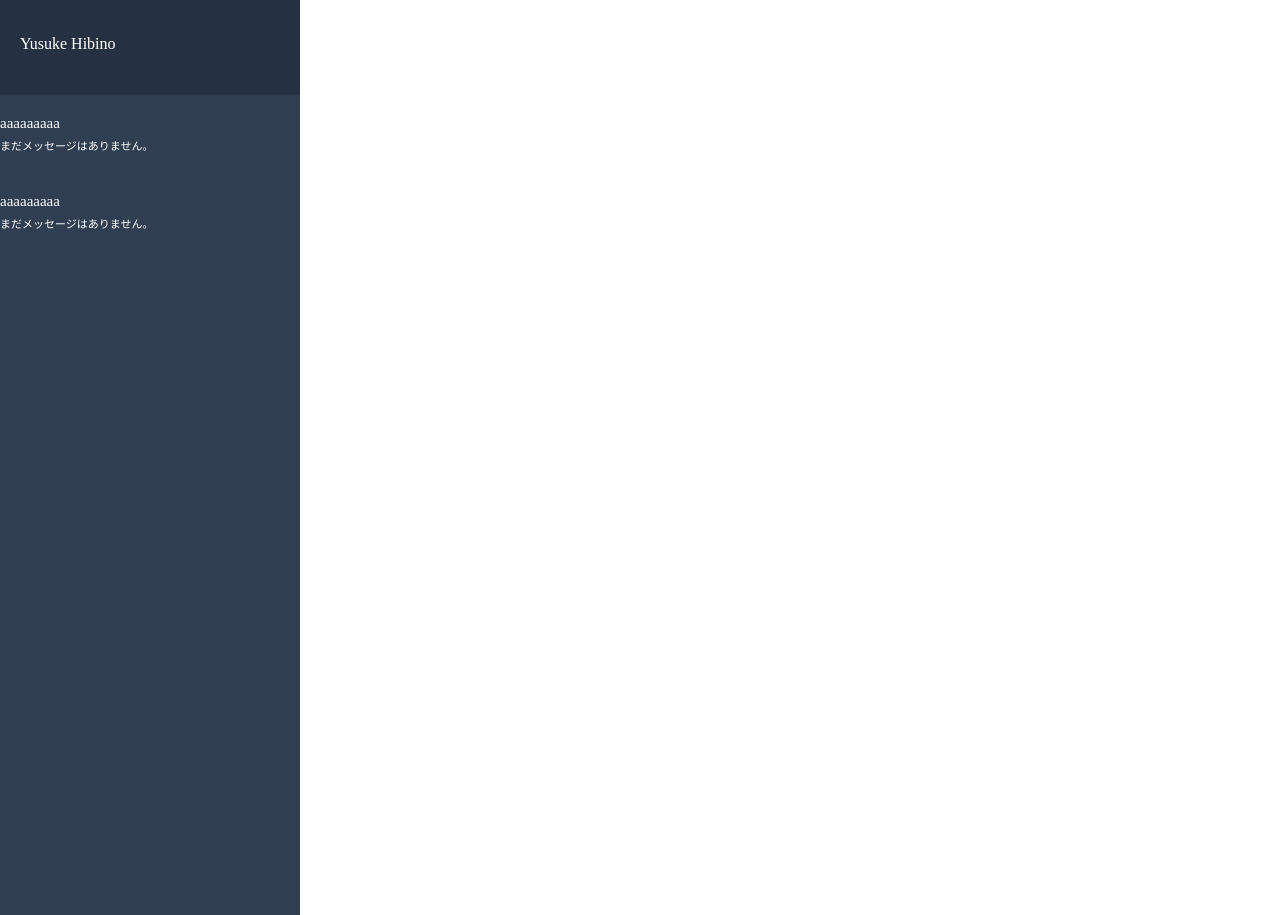
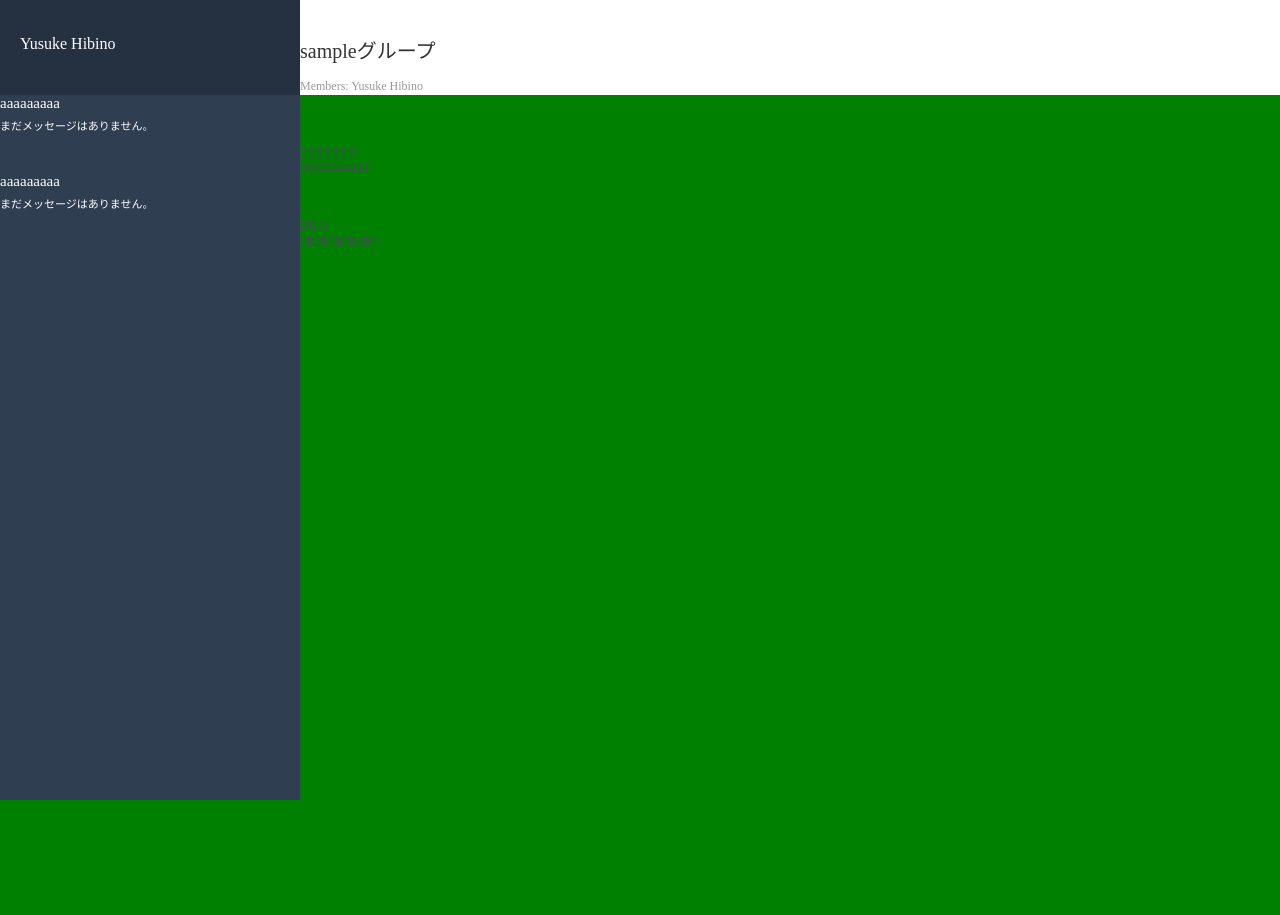
Before and after one commit to YSKh616/chat-space, a Rails app: page / in a window 1280 px wide. After the commit the page ends 800 px from the top, so only its background shows below. Run offline with Rails 7, Linux system fonts and the light colour scheme; style sheets or scripts are compiled from the project's sources; some libraries are stand-ins or nearby versions.

Commit message:
Make Right fstationery

```diff
--- a/app/assets/stylesheets/messages.scss
+++ b/app/assets/stylesheets/messages.scss
@@ -8,6 +8,8 @@ body {
 
 .contents {
   height: 100%;
+  width: 100%;
+  overflow: hidden;
   .sidebar {
     height: 100%;
     width: 300px;
@@ -25,7 +27,7 @@ body {
     &__group {
       background-color: #2f3e51;
       height: 100%;
-      padding-top: 20px;
+      // padding-top: 20px;
       color: #FFFFFF;
       &--group-name {
         font-size: 15px;
@@ -38,37 +40,38 @@ body {
 
     }
   }
-  // .chat-display {
-  //   width: calc(100vw-300px);
-  //   float: left;
-  //   height: 100%;
+  .chat-display {
+    width: calc(100% - 300px);
+    float: left;
+    height: 100%;
 
-  //   &__header {
-  //     background-color: #FFFFFF;
-  //     padding-top: 35px;
-  //     height: 60px;
-  //     &--group-name {
-  //       font-size: 20px;
-  //       color: #333333;
-  //     }
-  //     &--group-members {
-  //       font-size: 12px;
-  //       padding-top: 15px;
-  //       color: #999999;
-  //     }
-  //   }
-  //   &__main {
-  //     padding-top: 46px;
-  //     background-color: green;//#FAFAFA;
-  //     height: 100%;
-  //     &--sender {
-  //       font-size: 16px;
-  //       color: #434A54;
-  //     }
-  //     &--chat {
-  //       font-size: 14px;
-  //       color: #434A54;
-  //     }
-  //   }
-  // }
+    &__header {
+      background-color: #FFFFFF;
+      padding-top: 35px;
+      height: 60px;
+      &--group-name {
+        font-size: 20px;
+        color: #333333;
+      }
+      &--group-members {
+        font-size: 12px;
+        padding-top: 15px;
+        color: #999999;
+      }
+    }
+    &__main {
+      padding-top: 46px;
+      background-color: green;//#FAFAFA;
+      height: 100%;
+      &--sender {
+        font-size: 16px;
+        color: #434A54;
+      }
+      &--chat {
+        font-size: 14px;
+        color: #434A54;
+        padding-bottom: 40px;
+      }
+    }
+  }
 }
--- a/app/views/messages/index.html.haml
+++ b/app/views/messages/index.html.haml
@@ -10,14 +10,14 @@
       %p.sidebar__group--group-name aaaaaaaaa
       %p.sidebar__group--group-new-message まだメッセージはありません。
 
-  / %div.chat-display
-  /   %div.chat-display__header
-  /     %p.chat-display__header--group-name sampleグループ
-  /     %p.chat-display__header--group-members Members: Yusuke Hibino
+  %div.chat-display
+    %div.chat-display__header
+      %p.chat-display__header--group-name sampleグループ
+      %p.chat-display__header--group-members Members: Yusuke Hibino
 
-  /   %div.chat-display__main
-  /     %p.chat-display__main--sender yyyyyyy
-  /     %p.chat-display__main--chat aaaaaaaaaaa
+    %div.chat-display__main
+      %p.chat-display__main--sender yyyyyyy
+      %p.chat-display__main--chat aaaaaaaaaaa
 
-  /     %p.chat-display__main--sender tttttt
-  /     %p.chat-display__main--chat bbbbbbbbbbb
+      %p.chat-display__main--sender tttttt
+      %p.chat-display__main--chat bbbbbbbbbbb
```
